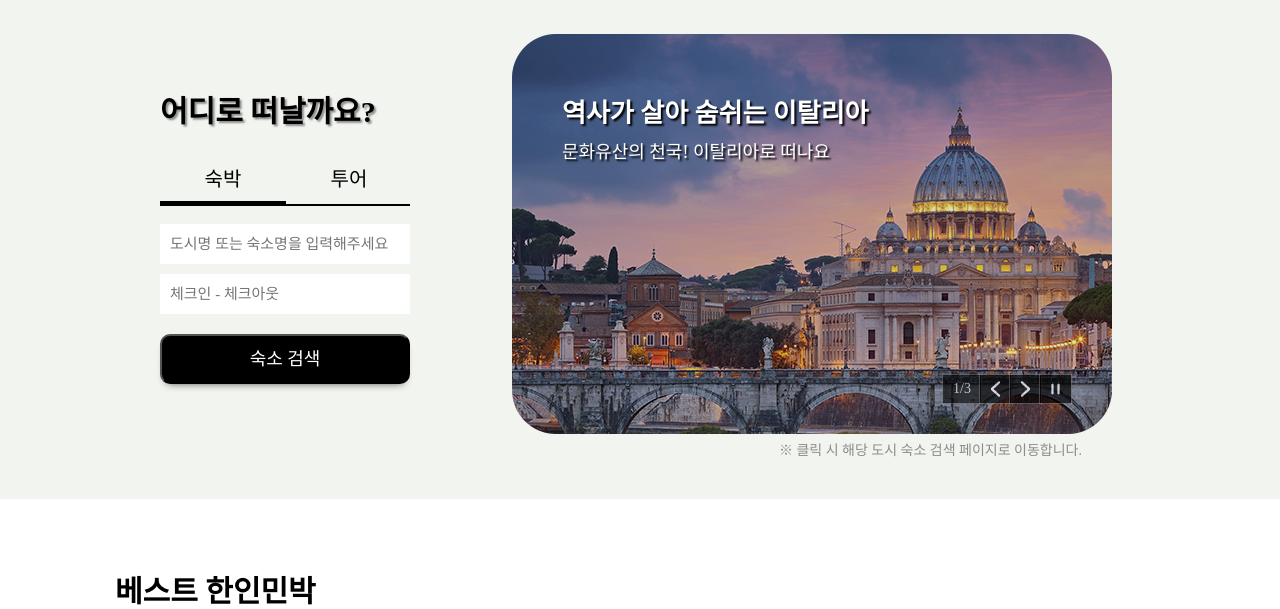
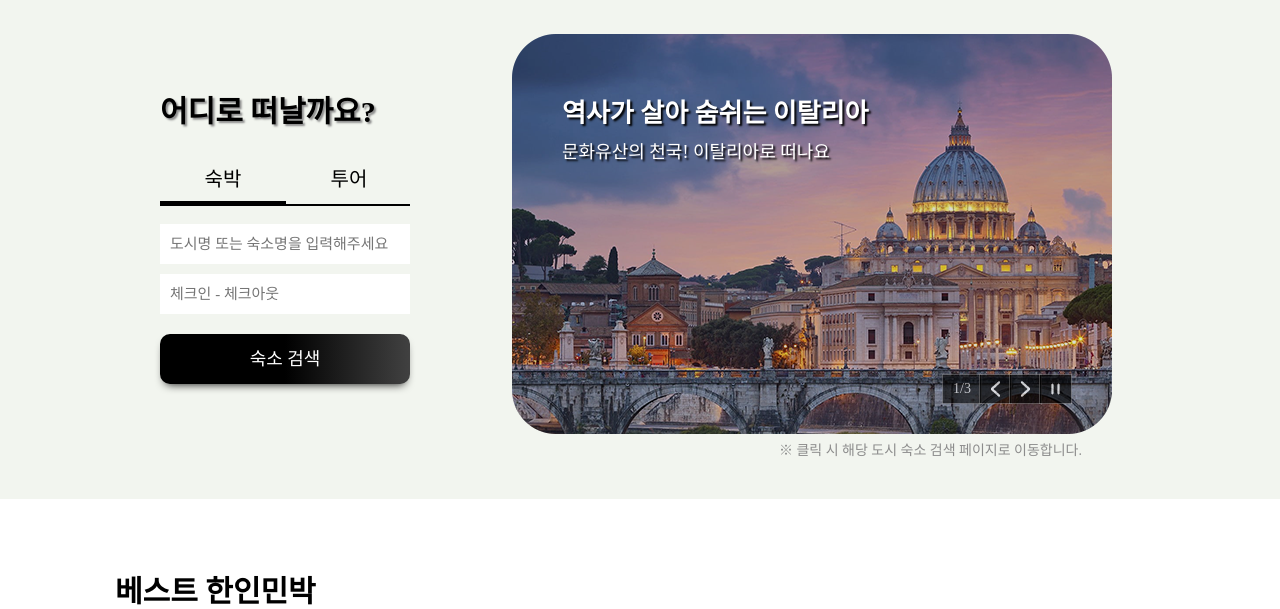
Before and after one commit to onezeun/minda, a PHP site: page / in a window 1280 px wide. Shown: the part 201-810 px from the top of the page. Run offline with PHP 8.4, Linux system fonts and the light colour scheme; some libraries are stand-ins or nearby versions; some web fonts are replaced.

Commit message:
refactor: 메인페이지 배너 검색 버튼 효과 추가

```diff
--- a/css/main.css
+++ b/css/main.css
@@ -93,16 +93,45 @@
 .mb_search_btn {
   width: 250px;
   height: 50px;
-  background: black;
+  border: none;
   border-radius: 10px;
   color: white;
   font-size: 18px;
   font-family: 'InfinitySans-RegularA1';
+  background-size: 300% 100%;
+  transition: all 0.4s ease-in-out;
+
+  background-image: linear-gradient(
+    to right,
+    black,
+    black,
+    rgb(65, 65, 65),
+    rgb(187, 187, 187),
+    rgb(65, 65, 65),
+    black,
+    black
+    );
+  box-shadow: 0 5px 10px -5px rgba(0, 0, 0, 1);
+}
+
+.mb_search_btn:active {
+  box-shadow: none;
+  transition: all 0.001s
+}
+
+.mb_search_btn:hover {
+  background-position: 100% 0;
+  transition: all 0.4s ease-in-out;
+}
+
+.mb_search_btn:focus {
+  outline: none;
 }
 
 .search_tour_form {
   display: none;
 }
+
 .mb_reco{
   width: 600px;
   height: 400px;
--- a/index.html
+++ b/index.html
@@ -6,6 +6,7 @@
   <meta http-equiv="X-UA-Compatible" content="IE=edge">
   <meta name="viewport" content="width=device-width, initial-scale=1.0">
   <title>민다</title>
+  <link rel="shortcut icon" href="images/favicon.ico">
   <link rel="stylesheet" type="text/css" href="css/reset.css">
   <link rel="stylesheet" type="text/css" href="css/header.css">
   <link rel="stylesheet" type="text/css" href="css/main.css">
@@ -106,13 +107,13 @@
             <form name="search_room_form" id="search_room_form" action="lodging_search.html" method="get">
               <input type="text" class="mb_search_input1" placeholder="도시명 또는 숙소명을 입력해주세요"><br>
               <input type="text" id="daterange_room" class="mb_search_input2" placeholder="체크인 - 체크아웃" readonly><br>
-              <button type="submit" class="mb_search_btn shadow">숙소 검색</button>
+              <button type="submit" class="mb_search_btn">숙소 검색</button>
             </form>
 
             <form name="search_tour_form" id="search_tour_form" class="search_tour_form" action="lodging_search.html" method="get">
               <input type="text" class="mb_search_input1" placeholder="도시명 또는 투어명을 입력해주세요"><br>
               <input type="text" id="daterange_tour" class="mb_search_input2" placeholder="투어(시작)날짜" readonly><br>
-              <button type="submit" class="mb_search_btn shadow">투어 검색</button>
+              <button type="submit" class="mb_search_btn">투어 검색</button>
             </form>
           </div>
 
```
